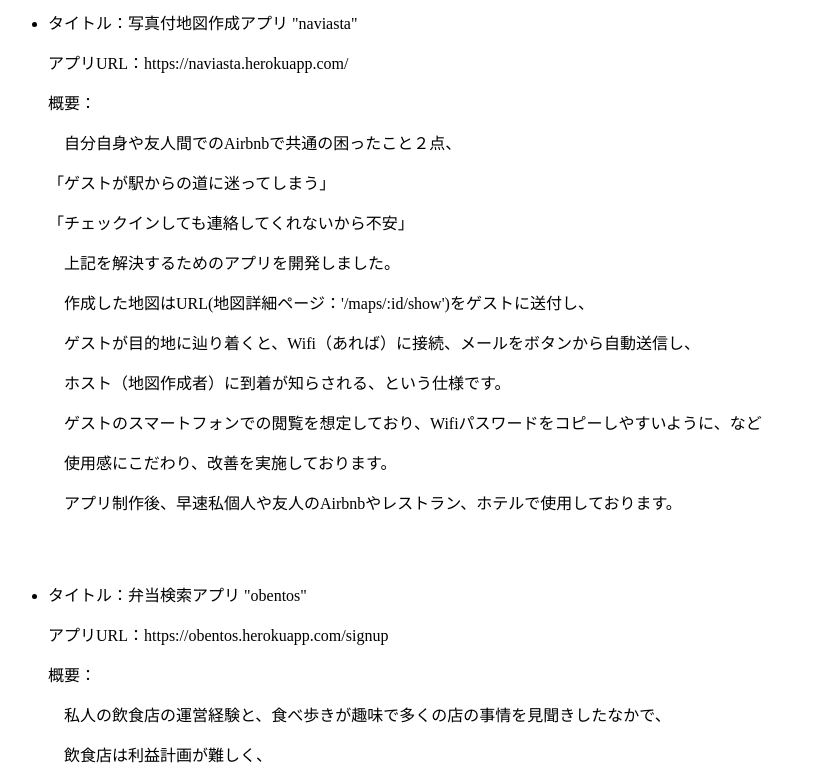
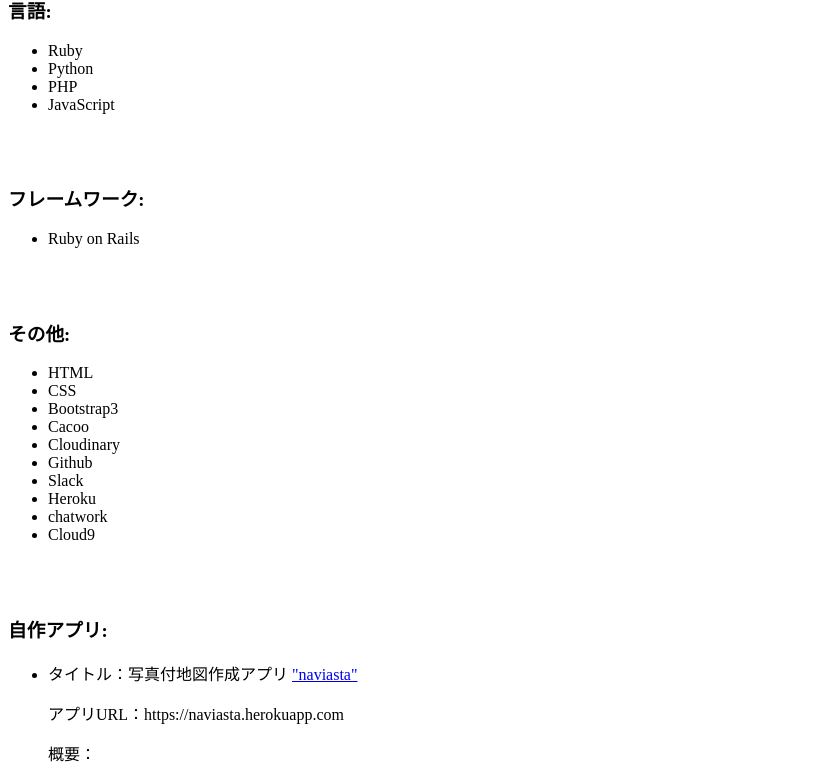
Before and after one commit to tasuke-furuichi/tasuke-furuichi.github.io, a plain HTML site: page index.html in a window 1280 px wide. Shown: the part 79-857 px from the top of the page, without its empty margins (0-815 px from the left). Drawn offline with Linux system fonts and the light colour scheme.

Commit message:
portfolio

```diff
--- a/index.html
+++ b/index.html
@@ -2,7 +2,7 @@
 <html>
   <head>
     <meta charset="utf-8" />
-    <title>古市　太介のポートフォリオ</title>
+    <title>Frutusのポートフォリオ</title>
     <!--[if IE]>
     <script src="http://html5shiv.googlecode.com/svn/trunk/html5.js"></script>
 
@@ -14,12 +14,46 @@
   </head>
   <body>
     <div class="text-center">
-      <h1>古市　太介のポートフォリオ</h1>
+      <h2>古市　太介のポートフォリオ</a>
     </div>
+    <div>
+      <h3>言語:</h3>
+      <ul>
+        <li>Ruby</li>
+        <li>Python</li>
+        <li>PHP</li>
+        <li>JavaScript</li>
+      </ul>
+    </div>
+    <br></br>
+    <div>
+      <h3>フレームワーク:</h3>
+      <ul>
+        <li>Ruby on Rails</li>
+      </ul>
+    </div>
+    <br></br>
+    <div>
+      <h3>その他:</h3>
+      <ul>
+        <li>HTML</li>
+        <li>CSS</li>
+        <li>Bootstrap3</li>
+        <li>Cacoo</li>
+        <li>Cloudinary</li>
+        <li>Github</li>
+        <li>Slack</li>
+        <li>Heroku</li>
+        <li>chatwork</li>
+        <li>Cloud9</li>
+      </ul>
+    </div>
+    <br></br>
+    <h3>自作アプリ:</h3>
     <ul>
       <li>
-        <p>タイトル：写真付地図作成アプリ "naviasta"</p>
-        <p>アプリURL：https://naviasta.herokuapp.com/</p>
+        <p>タイトル：写真付地図作成アプリ <a href="https://naviasta.herokuapp.com">"naviasta"</a></p>
+        <p>アプリURL：https://naviasta.herokuapp.com</p>
         <p>概要：</p>
         <p>　自分自身や友人間でのAirbnbで共通の困ったこと２点、</p>
         <p> 「ゲストが駅からの道に迷ってしまう」</p>
@@ -34,27 +68,27 @@
       </li>
       <br></br>
       <li>
-        <p>タイトル：弁当検索アプリ "obentos"</p>
-        <p>アプリURL：https://obentos.herokuapp.com/signup</p>
+        <p>タイトル：弁当検索アプリ <a href="https://obentos.herokuapp.com">"obentos"</a></p>
+        <p>アプリURL：https://obentos.herokuapp.com</p>
         <p>概要：</p>
         <p>　私人の飲食店の運営経験と、食べ歩きが趣味で多くの店の事情を見聞きしたなかで、</p>
         <p>　飲食店は利益計画が難しく、</p>
         <p> 「機会損失と食材のロス」が避けられない問題として存在することを認識しました。</p>
         <p>　これを弁当の予約制という手段で解決できないかと考えたのが制作の動機です。</p>
         <p>　現在、レストランの住所検索と弁当予約用の問い合わせフォームを設置しており、</p>
-        <p>  飲食店とユーザがいればサービスとして利用可能ですが、</p>
+        <p>   飲食店とユーザがいればサービスとして利用可能ですが、</p>
         <p>　プラットフォームビジネスの性格上、相当数の利用店舗と利用者がいなければ利便性が乏しいため、</p>
         <p>　人口の多い都市に向けたマーケティングや営業活動が必須かと思われます。</p>
-        <p>  また、「機会損失と食材のロス」を解決するためには、</p>
-        <p>　飲食店の仕入ペースに合わせた利用者の事前予約を促す誘因状況が必要ですが、</p>
-        <p>  利用者にとっての「お手軽さ」と対立してしまうところも課題です。</p>
+        <p>   また、「機会損失と食材のロス」を解決するためには、</p>
+        <p>　飲食店の仕入ペースに合わせた利用者の事前予約を促す誘因が必要ですが、</p>
+        <p>   利用者にとっての「お手軽さ」と対立してしまうところも課題です。</p>
         <p>　さらに、現状決済手段を店と利用者間に設定しているため、マネタイズが難しく、</p>
         <p>　電子決済手段の利用拡大のタイミングがその狙い目かと考えております。</p>
       </li>
       <br></br>
       <li>
-        <p>タイトル：田畑売買アプリ "seedapp"</p>
-        <p>アプリURL：https://seedappfuruichi.herokuapp.com/</p>
+        <p>タイトル：田畑売買アプリ <a href="https://seedappfuruichi.herokuapp.com">"seedapp"</a></p>
+        <p>アプリURL：https://seedappfuruichi.herokuapp.com</p>
         <p>概要：</p>
         <p>　元々は、私個人の「サービス創設者イコール社長は絶対なのか？」という疑問から、</p>
         <p>　アプリ開発の構想に結びつきました。</p>
```
